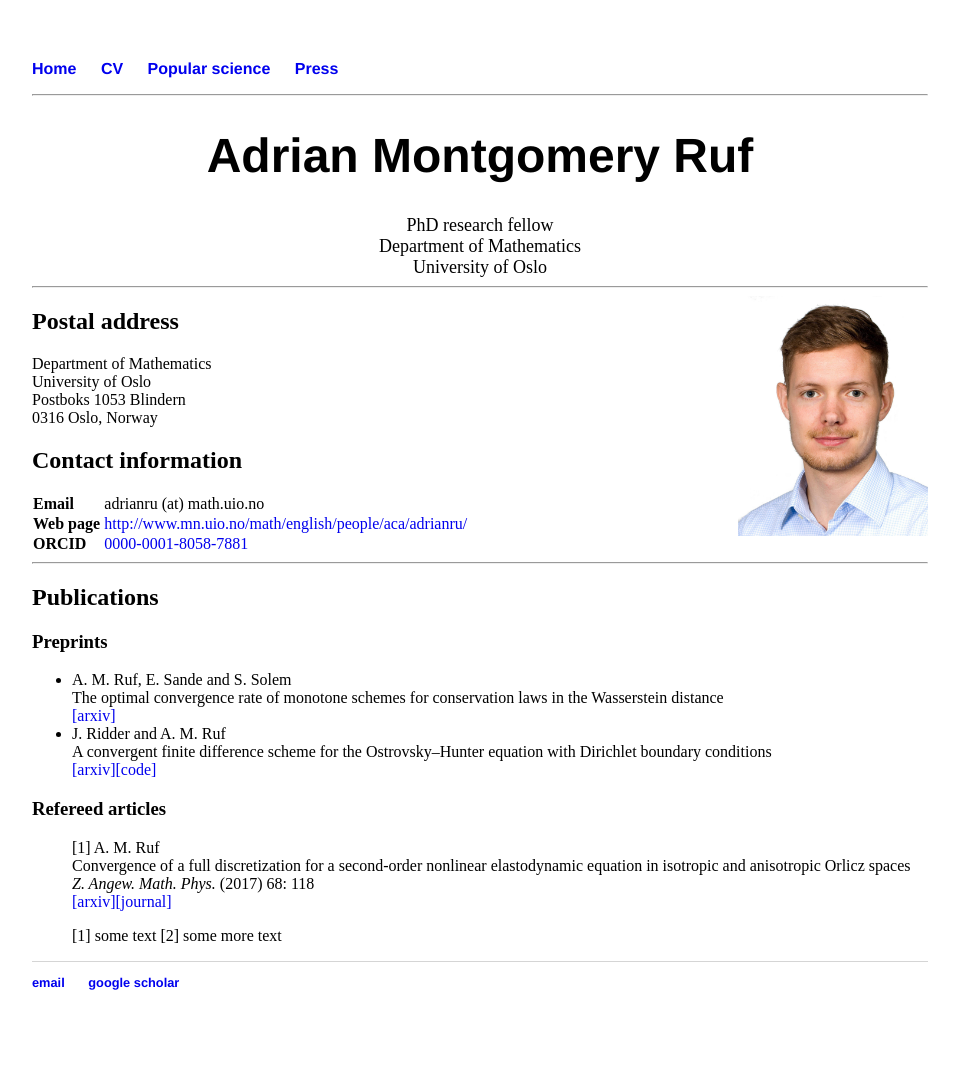
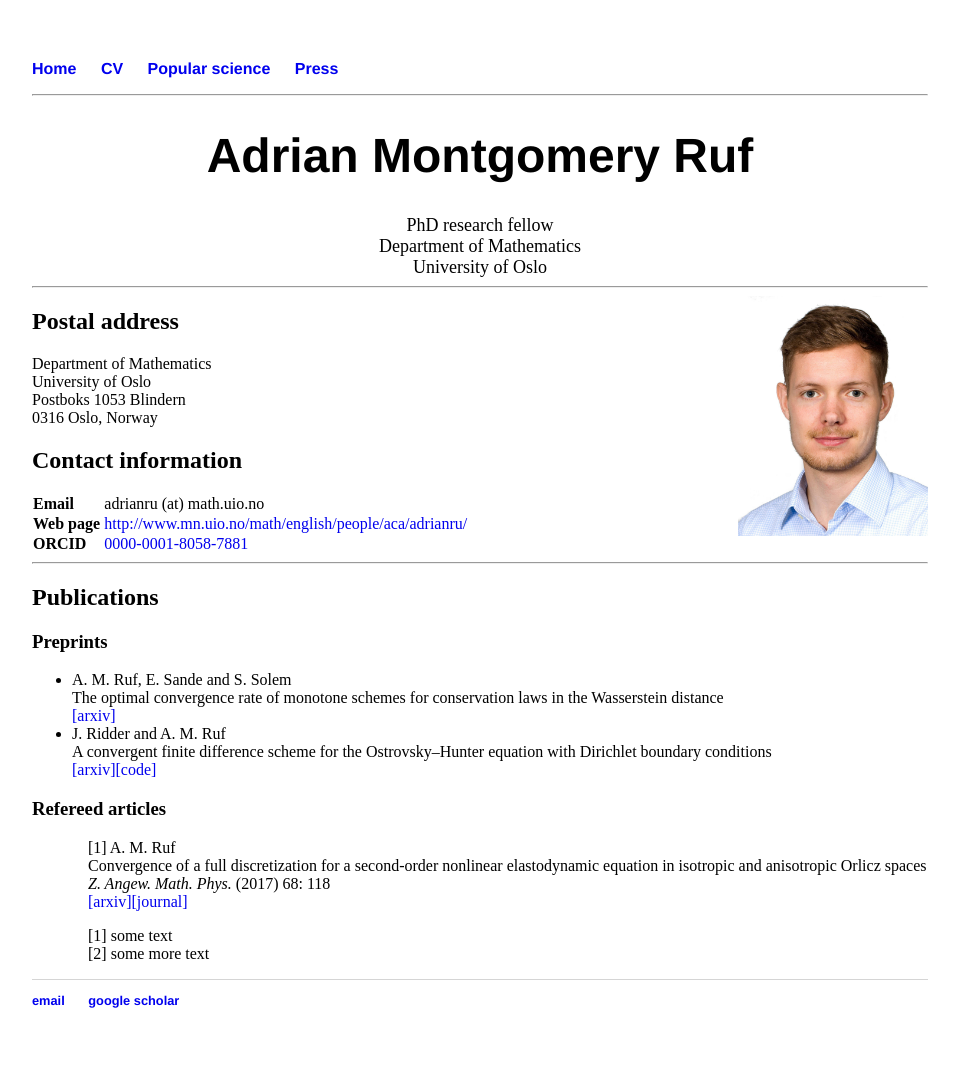
Before and after one commit to adrianmruf/adrianmruf.github.io, a Jekyll site: the page built from index.html, in a window 1280 px wide. Shown: the whole page, without its empty margins (160-1119 px from the left). Built offline with Jekyll 4.4.1, drawn with Linux system fonts in a browser that asks for light colours.

Commit message:
Update main.css

```diff
--- a/css/main.css
+++ b/css/main.css
@@ -44,9 +44,12 @@ ul.posts li {
 ol {
   counter-reset: list;
 }
+ol li {
+    list-style-position: outside;
+    margin-left: 1em;
+}
 ol > li {
   list-style: none;
-  display: inline;
 }
 ol > li:before {
   content: "[" counter(list) "] ";
```
